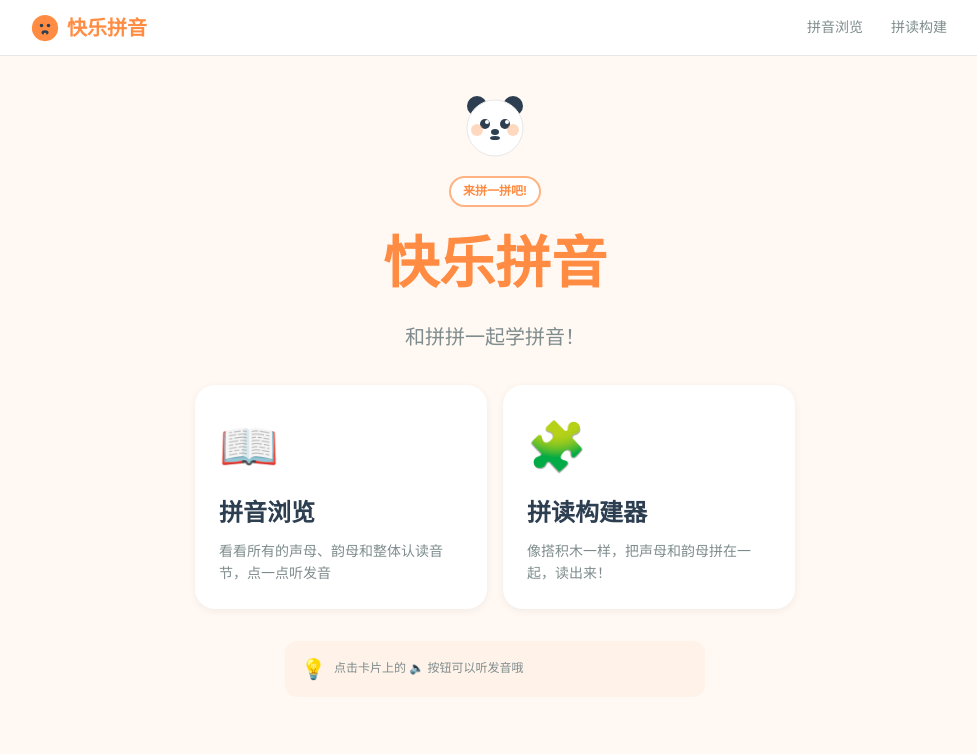
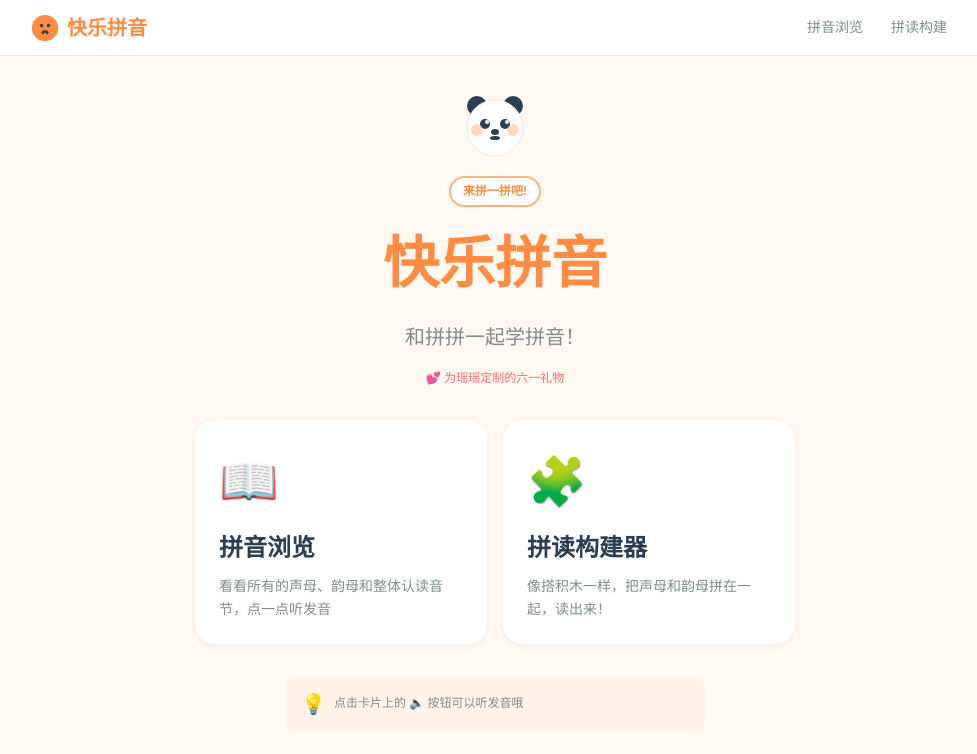
Before and after one commit to ispace-top/HappyPinyin, a Vue app: page / in a window 1280 px wide. Shown: the top 754 px of the page, without its empty margins (145-1122 px from the left). Built offline with nearby package versions, Linux system fonts and the light colour scheme.

Commit message:
Add dedication to 瑶瑶 - a Children's Day gift from Dad

```diff
--- a/index.html
+++ b/index.html
@@ -5,7 +5,7 @@
     <link rel="icon" type="image/svg+xml" href="/favicon.svg" />
     <meta name="viewport" content="width=device-width, initial-scale=1.0, user-scalable=no" />
     <meta name="description" content="快乐拼音 — 面向5-8岁儿童的汉语拼音学习工具" />
-    <title>快乐拼音 HappyPinYin</title>
+    <title>快乐拼音 — 为瑶瑶定制的拼音学习工具</title>
   </head>
   <body>
     <div id="app"></div>
--- a/src/pages/HomePage.vue
+++ b/src/pages/HomePage.vue
@@ -8,6 +8,7 @@ import PandaMascot from '@/components/common/PandaMascot.vue'
       <PandaMascot mood="thinking" />
       <h1 class="hero-title">快乐拼音</h1>
       <p class="hero-subtitle">和拼拼一起学拼音！</p>
+      <p class="hero-dedication">💕 为瑶瑶定制的六一礼物</p>
     </section>
 
     <section class="feature-cards">
@@ -58,6 +59,13 @@ import PandaMascot from '@/components/common/PandaMascot.vue'
 .hero-subtitle {
   font-size: var(--font-size-lg);
   color: var(--color-text-secondary);
+}
+
+.hero-dedication {
+  font-size: var(--font-size-sm);
+  color: var(--color-tone-1);
+  font-weight: 500;
+  margin-top: var(--space-1);
 }
 
 .feature-cards {
```
Also changed, not shown: 2 other files (tests, documents, lock files or other folders).
